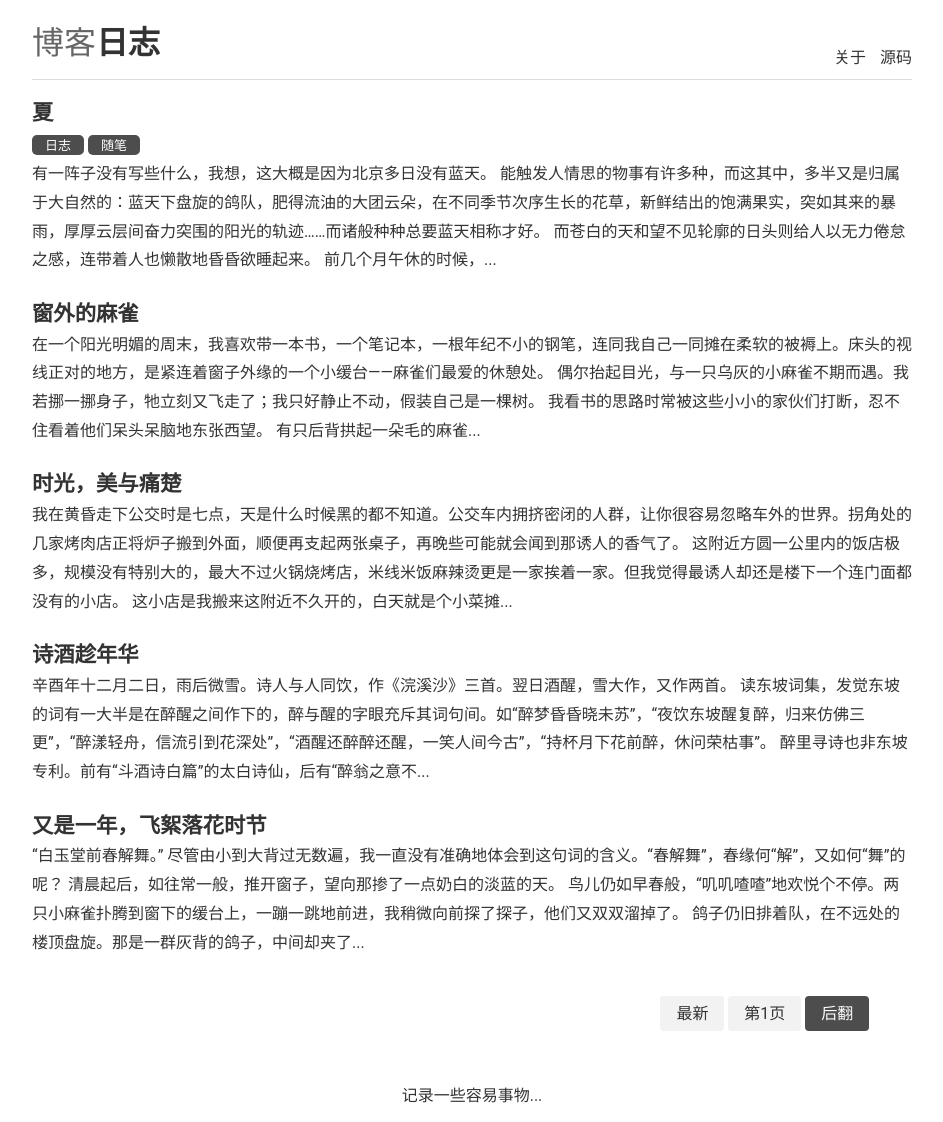
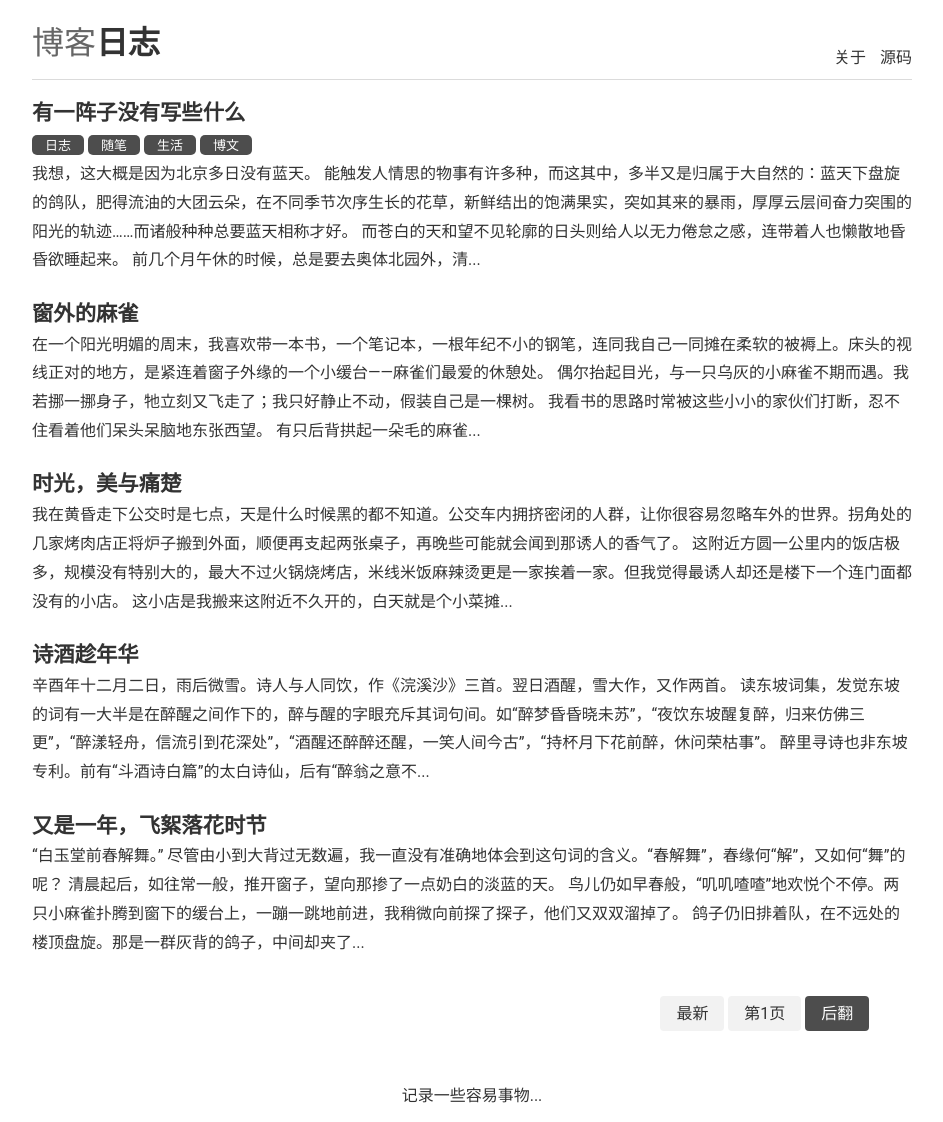
Before and after one commit to inmyv/inmyv.github.io, a Jekyll site: the page built from index.html, in a window 1280 px wide. Shown: the whole page, without its empty margins (168-1111 px from the left). Built offline with Jekyll 4.4.1, drawn with Linux system fonts in a browser that asks for light colours; the list of posts is cut into pages by our own code.

Commit message:
Update 2020-07-05-summer.md

```diff
--- a/_posts/2020-07-05-summer.md
+++ b/_posts/2020-07-05-summer.md
@@ -1,11 +1,11 @@
 ---
-title: 夏
+title: 有一阵子没有写些什么
 category: 生活
 date: 2020-07-05 19:15
-tags: 日志 随笔
+tags: 日志 随笔 生活 博文
 ---
 
-有一阵子没有写些什么，我想，这大概是因为北京多日没有蓝天。
+我想，这大概是因为北京多日没有蓝天。
 <!--more-->
 能触发人情思的物事有许多种，而这其中，多半又是归属于大自然的：蓝天下盘旋的鸽队，肥得流油的大团云朵，在不同季节次序生长的花草，新鲜结出的饱满果实，突如其来的暴雨，厚厚云层间奋力突围的阳光的轨迹……而诸般种种总要蓝天相称才好。
 
```
